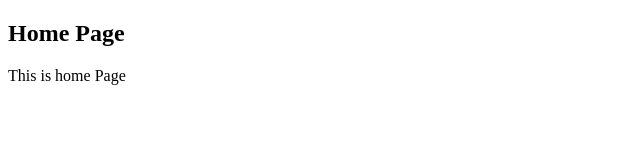
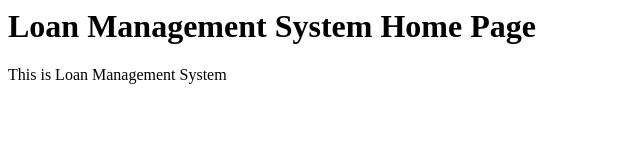
Before and after one commit to noorhabib962/lms, a plain HTML site: page index.html in a window 1280 px wide. Shown: the whole page, without its empty margins (0-640 px from the left). Drawn offline with Linux system fonts and the light colour scheme.

Commit message:
change back index.html

```diff
--- a/index.html
+++ b/index.html
@@ -1,12 +1,2 @@
-<!DOCTYPE html>
-<html lang="en">
-<head>
-    <meta charset="UTF-8">
-    <meta name="viewport" content="width=device-width, initial-scale=1.0">
-    <title>Home</title>
-</head>
-<body>
-    <h2>Home Page</h2>
-    <p>This is home Page</p>
-</body>
-</html>
+<h1>Loan Management System Home Page</h1>
+<p>This is Loan Management System</p>
```
